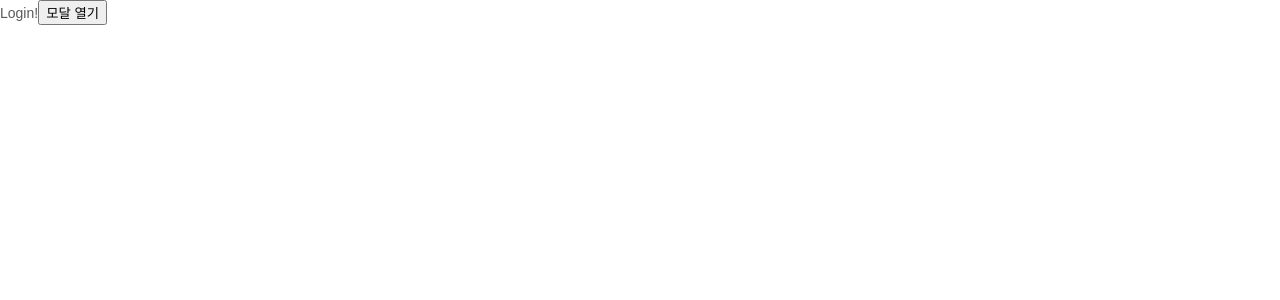
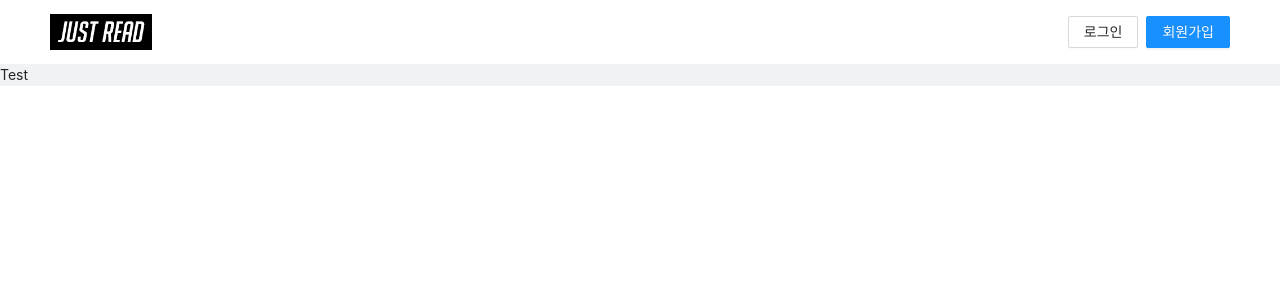
Before and after one commit to just-read/justread-web, a React (Create React App) app: page / in a window 1280 px wide. Shown: the top 300 px of the page. Built offline with nearby package versions, Linux system fonts and the light colour scheme.

Commit message:
Ant Design 적용하여 헤더 구현 중

```diff
--- a/src/App.tsx
+++ b/src/App.tsx
@@ -1,19 +1,17 @@
-import React, { useState, useCallback } from 'react';
-import LoginModal from 'components/Modals/LoginModal';
+import React from 'react';
+import { BrowserRouter as Router } from 'react-router-dom';
+import { Layout } from 'antd';
+import Header from 'components/Header';
+import 'antd/dist/antd.css';
 
 const App = () => {
-  const [modalVisible, setModalVisible] = useState<boolean>(false);
-
-  const openModal = useCallback(() => setModalVisible(true), []);
-
-  const closeModal = useCallback(() => setModalVisible(false), []);
-
   return (
-    <div className="App">
-      Login!
-      <button onClick={openModal}>모달 열기</button>
-      <LoginModal isOpen={modalVisible} onRequestClose={closeModal} />
-    </div>
+    <Layout>
+      <Header />
+      <Router>
+        <div>Test</div>
+      </Router>
+    </Layout>
   );
 };
 
--- a/src/components/Header.tsx
+++ b/src/components/Header.tsx
@@ -1 +1,54 @@
-export {}
+import React from 'react';
+import { Layout, Button } from 'antd';
+import styled from 'styled-components';
+import Logo from 'assets/justread-logo.png';
+
+const HeaderContainer = styled(Layout.Header)`
+  display: flex;
+  flex-direction: row;
+  background-color: #ffffff;
+`;
+
+const LogoContainer = styled.div`
+  display: flex;
+  flex: 0;
+  align-items: center;
+`;
+
+const SearchContainer = styled.div`
+  display: flex;
+  flex: 1;
+  align-items: center;
+`;
+const FuntionContainer = styled.div`
+  display: flex;
+  align-items: center;
+`;
+
+const LogoImage = styled.img`
+  height: 36px;
+  float: left;
+`;
+
+const FunctionButton = styled(Button)`
+  :first-of-type {
+    margin-right: 8px;
+  }
+`;
+
+const Header: React.FC = () => {
+  return (
+    <HeaderContainer>
+      <LogoContainer>
+        <LogoImage src={Logo} />
+      </LogoContainer>
+      <SearchContainer></SearchContainer>
+      <FuntionContainer>
+        <FunctionButton>로그인</FunctionButton>
+        <FunctionButton type="primary">회원가입</FunctionButton>
+      </FuntionContainer>
+    </HeaderContainer>
+  );
+};
+
+export default Header;
--- a/src/index.tsx
+++ b/src/index.tsx
@@ -1,12 +1,5 @@
 import React from 'react';
 import ReactDOM from 'react-dom';
 import App from 'App';
-import GlobalStyle from 'utils/styles/GlobalStyle';
 
-ReactDOM.render(
-  <>
-    <GlobalStyle />
-    <App />
-  </>,
-  document.getElementById('root')
-);
+ReactDOM.render(<App />, document.getElementById('root'));
--- a/src/utils/styles/GlobalStyle.ts
+++ /dev/null
@@ -1,28 +0,0 @@
-import { createGlobalStyle } from 'styled-components';
-import reset from 'styled-reset';
-
-const GlobalStyle = createGlobalStyle`
-  ${reset}
-  * {
-    outline-style: none;
-  }
-
-  html,
-  body {
-    width: 100%;
-    height: 100%;
-  }
-
-  html {
-    font-family: sans-serif;
-    line-height: 1.15;
-  }
-
-  body {
-    margin: 0;
-    color: rgba(0, 0, 0, 0.65);
-    font-size: 14px;
-  }
-`;
-
-export default GlobalStyle;
```
Also changed, not shown: src/assets/justread-logo.png (added).
